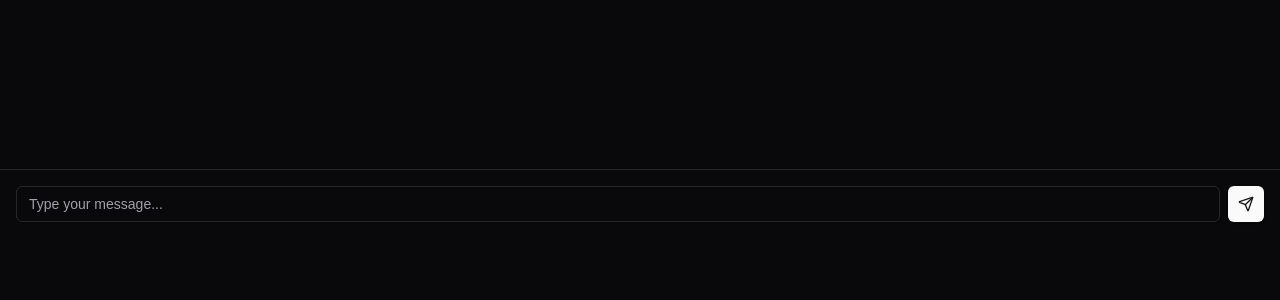
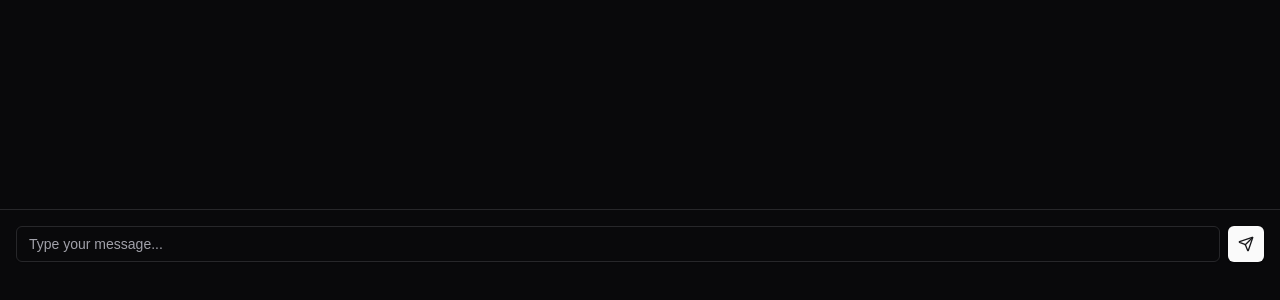
Before and after one commit to 3xCaffeine/rag, a Next.js app in the folder frontend/: page / in a window 1280 px wide. Shown: the part 498-798 px from the top of the page. Built offline with nearby package versions, Linux system fonts and the light colour scheme.

Commit message:
fix: layout changes

```diff
--- a/frontend/src/app/globals.css
+++ b/frontend/src/app/globals.css
@@ -67,8 +67,31 @@ body {
 @layer base {
   * {
     @apply border-border;
+    scrollbar-width: thin;
+    scrollbar-color: hsl(var(--muted-foreground)) transparent;
   }
   body {
     @apply bg-background text-foreground;
   }
+
+  /* Chrome, Edge, and Safari */
+  *::-webkit-scrollbar {
+    width: 14px;
+    height: 14px;
+  }
+
+  *::-webkit-scrollbar-track {
+    background: transparent;
+  }
+
+  *::-webkit-scrollbar-thumb {
+    background-color: hsl(var(--muted-foreground) / 0.5);
+    border: 4px solid transparent;
+    border-radius: 20px;
+    background-clip: content-box;
+  }
+
+  *::-webkit-scrollbar-thumb:hover {
+    background-color: hsl(var(--muted-foreground) / 0.7);
+  }
 }
--- a/frontend/src/app/layout.tsx
+++ b/frontend/src/app/layout.tsx
@@ -13,8 +13,8 @@ const geistMono = Geist_Mono({
 });
 
 export const metadata: Metadata = {
-  title: "Create Next App",
-  description: "Generated by create next app",
+  title: "RAGnarok",
+  description: "created by sasquatch, monke, merchant, rycerzes",
 };
 
 export default function RootLayout({
--- a/frontend/src/app/page.tsx
+++ b/frontend/src/app/page.tsx
@@ -3,7 +3,7 @@ import PromptForm from '@/components/PromptForm'
 
 export default function Home() {
   return (
-    <main className="container mx-auto h-screen">
+    <main className="container mx-auto h-screen py-10">
       <PromptForm />
     </main>
   )
```
